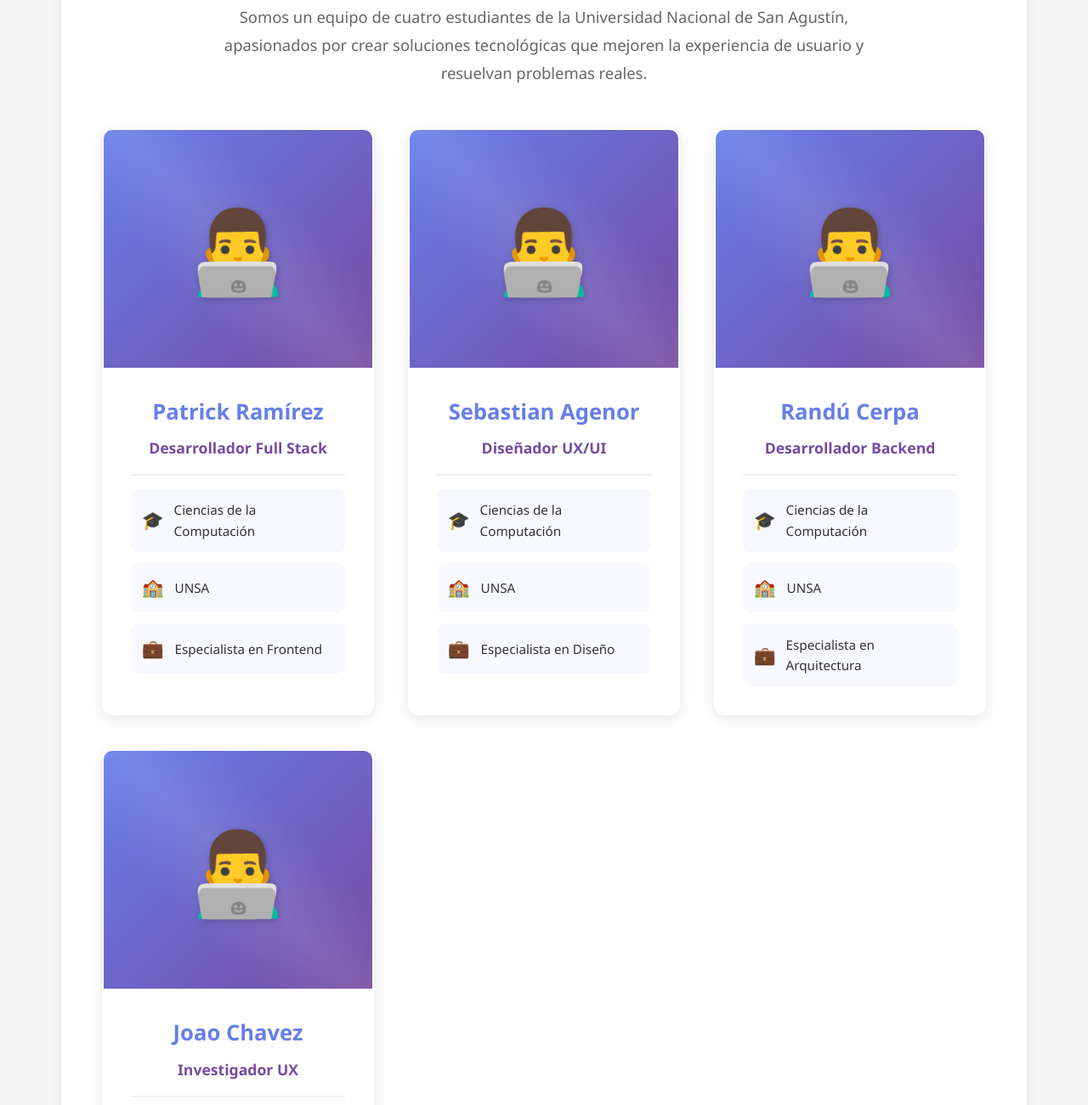
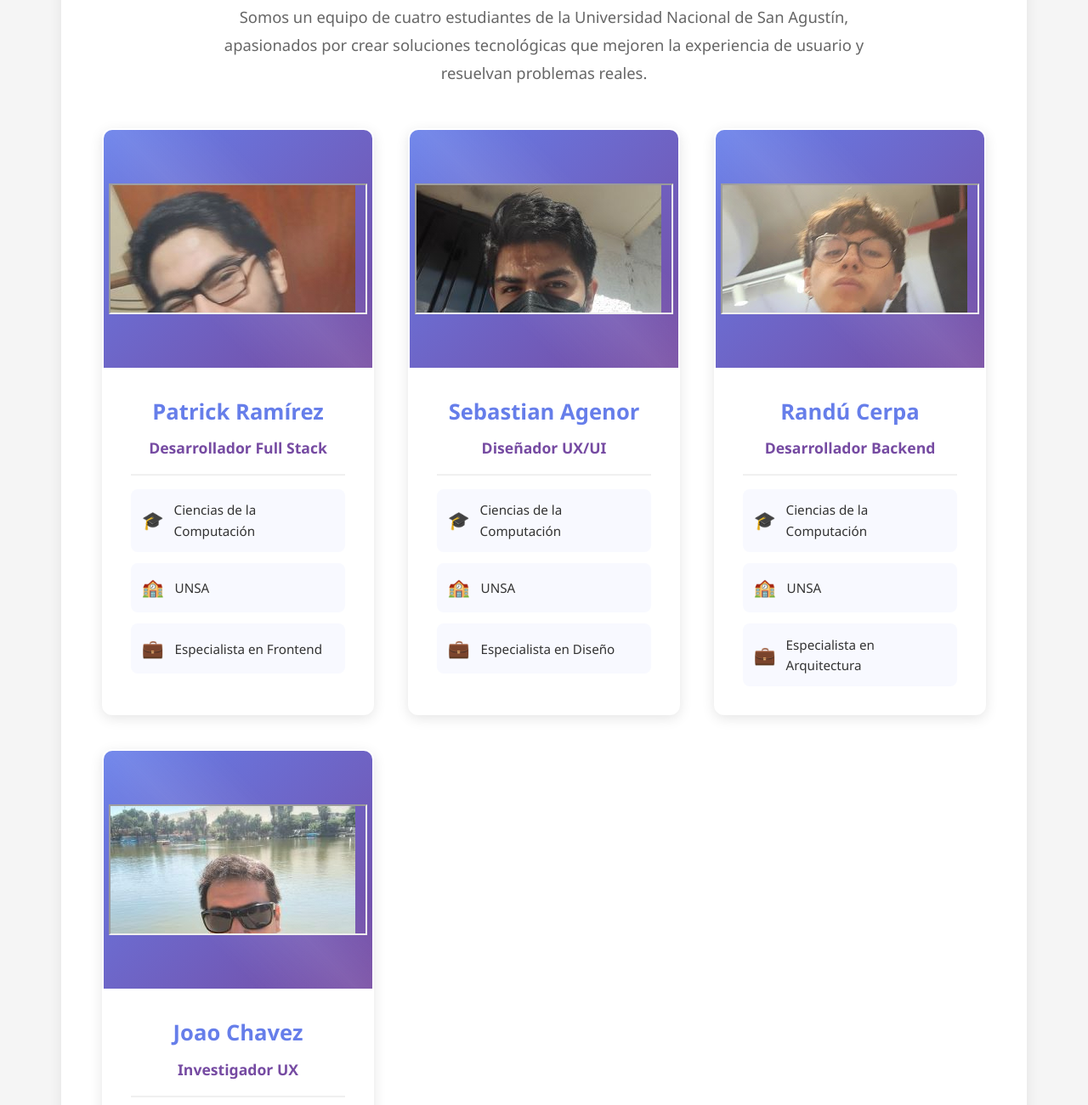
Before and after one commit to JoaoMax/Proyecto-HCI---Noizee, a plain HTML site: page nosotros.html in a window 1280 px wide. Shown: the part 600-1901 px from the top of the page at 85% size. Drawn offline with Linux system fonts and the light colour scheme.

Commit message:
maquetas y team members

```diff
--- a/nosotros.html
+++ b/nosotros.html
@@ -410,7 +410,7 @@
                 <!-- Miembro 1: Patrick -->
                 <div class="team-member">
                     <div class="member-photo">
-                        <span class="photo-icon">👨‍💻</span>
+                        <iframe src="team/Patrik.jpg" title="Team Member Patrik Ramírez"></iframe>
                     </div>
                     <div class="member-info">
                         <h3 class="member-name">Patrick Ramírez</h3>
@@ -435,7 +435,7 @@
                 <!-- Miembro 2: Sebastian -->
                 <div class="team-member">
                     <div class="member-photo">
-                        <span class="photo-icon">👨‍💻</span>
+                        <iframe src="team/Agenor.jpg" title="Team Member Sebastian Agenor"></iframe>
                     </div>
                     <div class="member-info">
                         <h3 class="member-name">Sebastian Agenor</h3>
@@ -460,7 +460,7 @@
                 <!-- Miembro 3: Randu -->
                 <div class="team-member">
                     <div class="member-photo">
-                        <span class="photo-icon">👨‍💻</span>
+                        <iframe src="team/Jean.jpg" title="Team Member Randú Cerpa"></iframe>
                     </div>
                     <div class="member-info">
                         <h3 class="member-name">Randú Cerpa</h3>
@@ -485,7 +485,7 @@
                 <!-- Miembro 4: Joao -->
                 <div class="team-member">
                     <div class="member-photo">
-                        <span class="photo-icon">👨‍💻</span>
+                        <iframe src="team/Joao.jpg" title="Team Member Joao Chávez"></iframe>
                     </div>
                     <div class="member-info">
                         <h3 class="member-name">Joao Chavez</h3>
```
